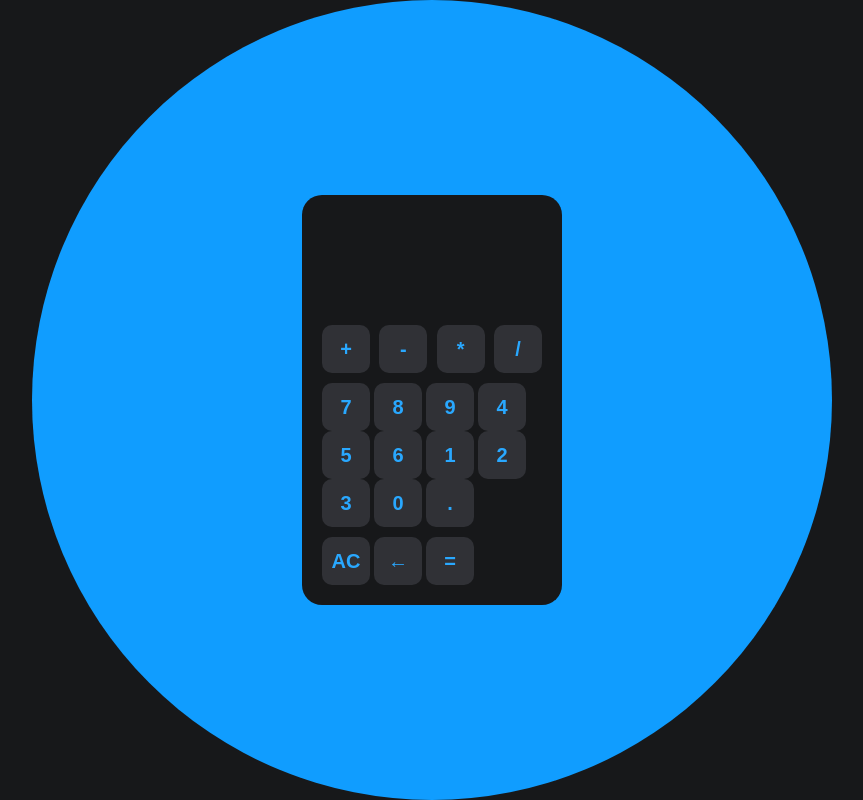
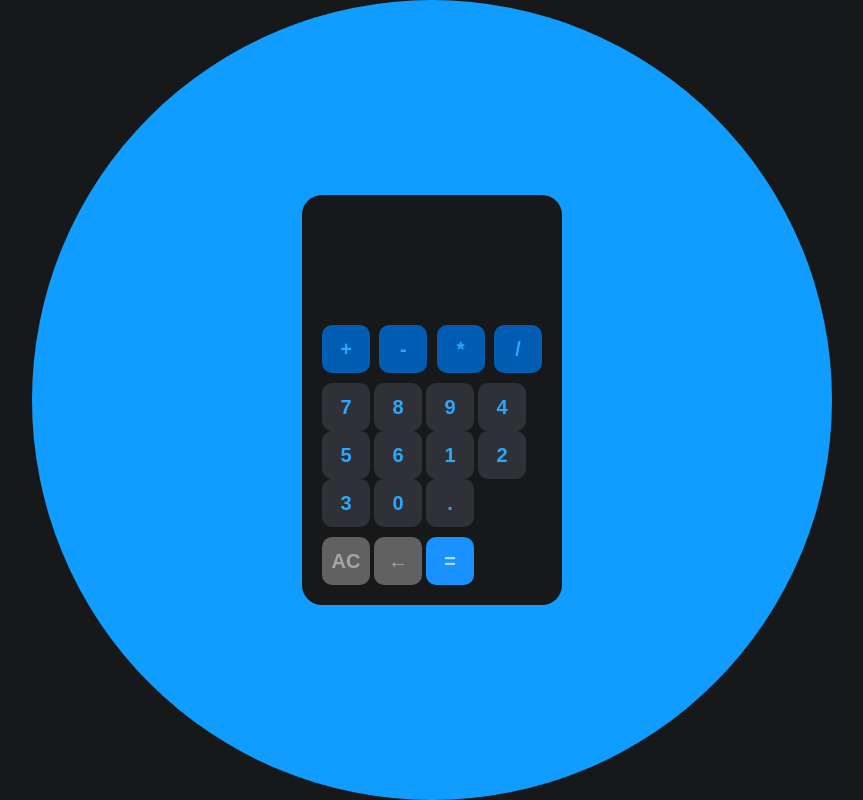
Before and after one commit to trvbarreto/rep-05, a plain HTML site: page index.html in a window 1280 px wide. Shown: the whole page, without its empty margins (208-1071 px from the left). Drawn offline with Linux system fonts and the light colour scheme.

Commit message:
Improve buttons colors

```diff
--- a/style.css
+++ b/style.css
@@ -72,3 +72,18 @@ div.operators {
     display: flex;
     justify-content: space-between;
 }
+
+div.operators > button {
+    background-color: #005DB2;
+}
+
+button#equals {
+    background-color: #1991FF;
+    color: #B2DAFF;
+}
+
+button#clear,
+button#backspace {
+    background-color: #616161;
+    color: #A5A5A5;
+}
```
